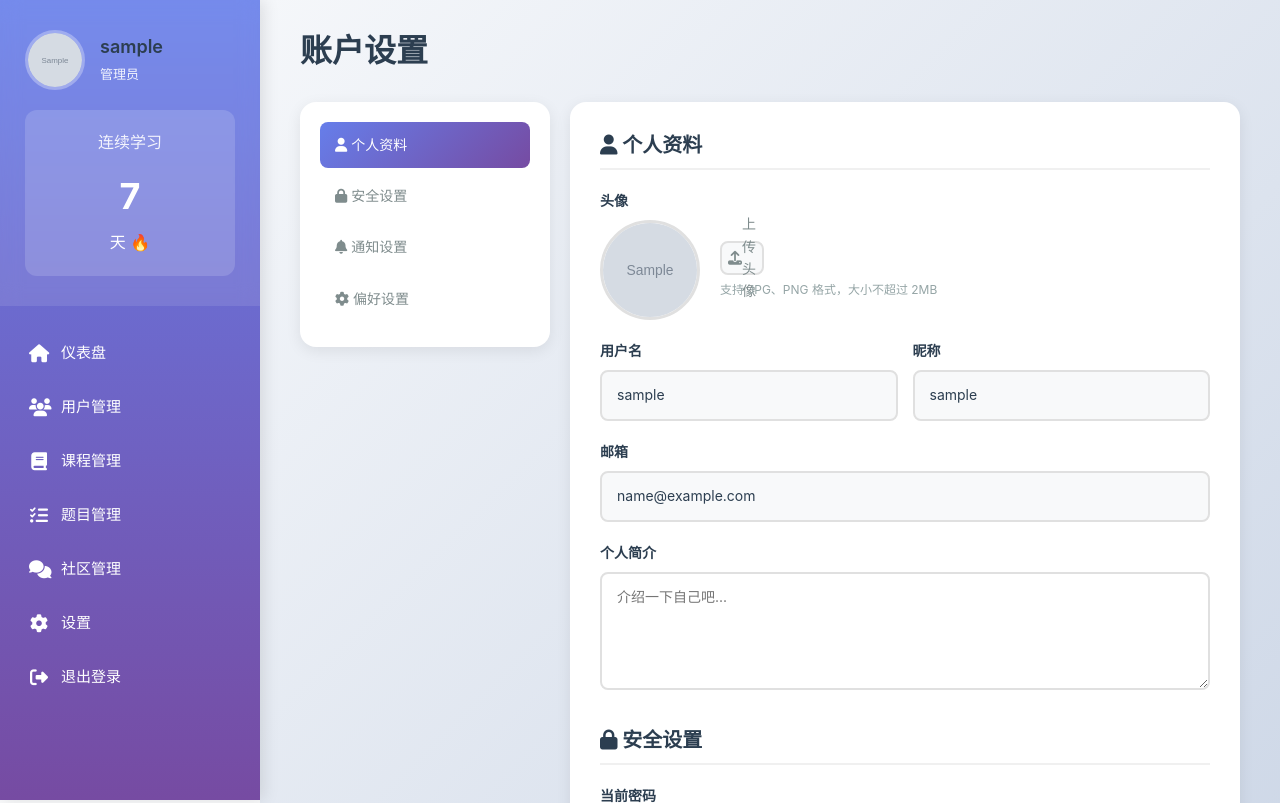
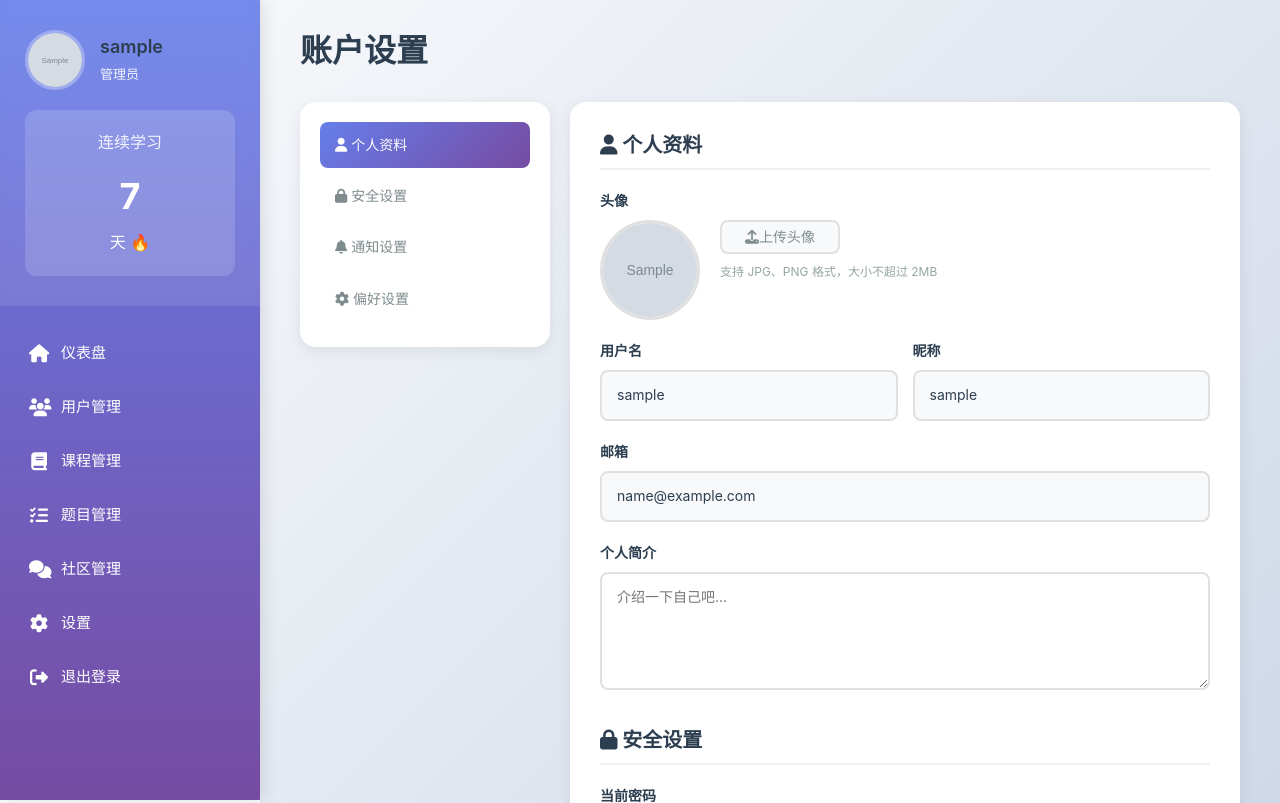
Before and after one commit to ymoon-ys/cpp-C-learning-platform, a Flask app: page /student/settings in a window 1280 px wide. Shown: the top 803 px of the page. Run offline with Flask 3, Linux system fonts and the light colour scheme; a user stored in the database is signed in; tables that the repository leaves empty hold one stand-in row (values such as "Sample post"); grey boxes marked "Sample" are stand-in pictures.

Commit message:
fix: 修复头像上传和设置保存问题
- 修复头像上传区域样式（文字竖排显示问题）
- 添加缺失的bio字段到users数据库表
- 增强文件上传错误处理
- 确保上传目录自动创建
- 添加图片预览功能
- 同步修复teacher设置页面样式

```diff
--- a/app/__init__.py
+++ b/app/__init__.py
@@ -61,6 +61,13 @@ def create_app(config_class=Config):
     login_manager.login_message = 'Please login first'
 
     Config.init_app(app)
+
+    upload_folder = app.config.get('UPLOAD_FOLDER', os.path.join(os.path.dirname(os.path.dirname(__file__)), 'uploads'))
+    app.config['UPLOAD_FOLDER'] = upload_folder
+    os.makedirs(upload_folder, exist_ok=True)
+    os.makedirs(os.path.join(upload_folder, 'avatars'), exist_ok=True)
+    os.makedirs(os.path.join(upload_folder, 'community'), exist_ok=True)
+    print(f'[OK] Upload folder ready: {upload_folder}')
 
     from app.utils import ensure_url_path, from_json
     app.add_template_filter(ensure_url_path, 'ensure_url_path')
--- a/app/mysql_database.py
+++ b/app/mysql_database.py
@@ -102,6 +102,7 @@ class MySQLDatabase:
                     role VARCHAR(50) NOT NULL DEFAULT 'student',
                     nickname VARCHAR(255),
                     avatar VARCHAR(500),
+                    bio TEXT,
                     created_at DATETIME DEFAULT CURRENT_TIMESTAMP,
                     updated_at DATETIME DEFAULT CURRENT_TIMESTAMP ON UPDATE CURRENT_TIMESTAMP,
                     UNIQUE KEY uk_username (username),
@@ -456,6 +457,15 @@ class MySQLDatabase:
                 print(f'[OK] Table created: {table_name}')
             except Exception as e:
                 print(f'[ERR] Error creating table {table_name}: {e}')
+
+        try:
+            cursor.execute("SHOW COLUMNS FROM users LIKE 'bio'")
+            if not cursor.fetchone():
+                cursor.execute("ALTER TABLE users ADD COLUMN bio TEXT AFTER avatar")
+                conn.commit()
+                print('[OK] Added missing bio column to users table')
+        except Exception as e:
+            print(f'[WARN] Could not check/add bio column: {e}')
         cursor.close()
 
     def _convert_datetime_to_string(self, row: Dict[str, Any]) -> Dict[str, Any]:
--- a/app/routes/student.py
+++ b/app/routes/student.py
@@ -292,9 +292,16 @@ def settings():
 
             filename = f"avatar_{current_user.id}_{datetime.now().strftime('%Y%m%d%H%M%S')}_{filename}"
             upload_path = os.path.join(current_app.config['UPLOAD_FOLDER'], 'avatars')
-            os.makedirs(upload_path, exist_ok=True)
-            avatar.save(os.path.join(upload_path, filename))
-            update_data['avatar'] = f"/uploads/avatars/{filename}"
+
+            try:
+                os.makedirs(upload_path, exist_ok=True)
+                avatar.save(os.path.join(upload_path, filename))
+                update_data['avatar'] = f"/uploads/avatars/{filename}"
+                print(f'[OK] Avatar uploaded successfully: {filename}')
+            except Exception as e:
+                print(f'[ERR] Failed to save avatar: {e}')
+                flash('头像保存失败，请重试', 'error')
+                return redirect(url_for('student.settings'))
 
         user_id = current_user.id
         try:
--- a/app/templates/student/settings.html
+++ b/app/templates/student/settings.html
@@ -119,7 +119,7 @@
 
     .avatar-upload {
         display: flex;
-        align-items: center;
+        align-items: flex-start;
         gap: 20px;
     }
 
@@ -131,14 +131,24 @@
         border: 3px solid #e0e0e0;
     }
 
+    .upload-area {
+        display: flex;
+        flex-direction: column;
+        gap: 8px;
+        min-width: 150px;
+    }
+
     .upload-btn {
-        padding: 10px 20px;
+        padding: 10px 24px;
         background: #f8f9fa;
         border: 2px solid #e0e0e0;
         border-radius: 8px;
         cursor: pointer;
         transition: all 0.3s;
         font-size: 14px;
+        white-space: nowrap;
+        min-width: 120px;
+        text-align: center;
     }
 
     .upload-btn:hover {
@@ -189,13 +199,13 @@
                     <label>头像</label>
                     <div class="avatar-upload">
                         <img src="{{ current_user.avatar if current_user.avatar else 'https://via.placeholder.com/100' }}"
-                             alt="用户头像" class="avatar-preview">
-                        <div>
-                            <input type="file" id="avatar" name="avatar" accept="image/*" style="display: none;">
+                             alt="用户头像" class="avatar-preview" id="avatar-preview">
+                        <div class="upload-area">
+                            <input type="file" id="avatar" name="avatar" accept="image/*" style="display: none;" onchange="previewAvatar(this)">
                             <button type="button" class="upload-btn" onclick="document.getElementById('avatar').click()">
                                 <i class="fas fa-upload"></i> 上传头像
                             </button>
-                            <p style="font-size: 12px; color: #95a5a6; margin-top: 5px;">支持 JPG、PNG 格式，大小不超过 2MB</p>
+                            <p style="font-size: 12px; color: #95a5a6; margin: 0;">支持 JPG、PNG 格式，大小不超过 2MB</p>
                         </div>
                     </div>
                 </div>
@@ -280,4 +290,16 @@
         </form>
     </div>
 </div>
+
+<script>
+function previewAvatar(input) {
+    if (input.files && input.files[0]) {
+        const reader = new FileReader();
+        reader.onload = function(e) {
+            document.getElementById('avatar-preview').src = e.target.result;
+        }
+        reader.readAsDataURL(input.files[0]);
+    }
+}
+</script>
 {% endblock %}
```
Also changed, not shown: app/templates/teacher/settings.html (+28 -6 lines).
